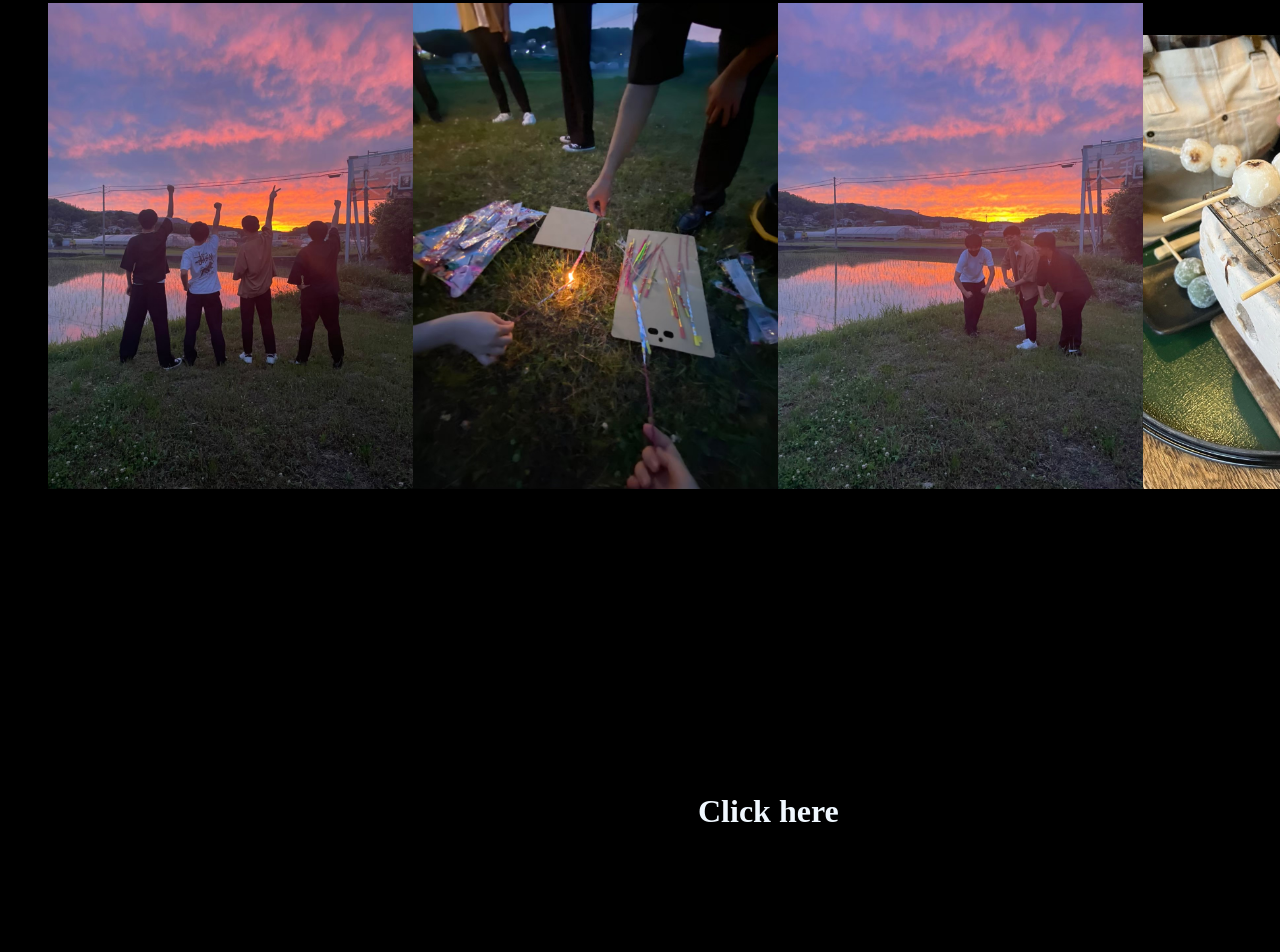
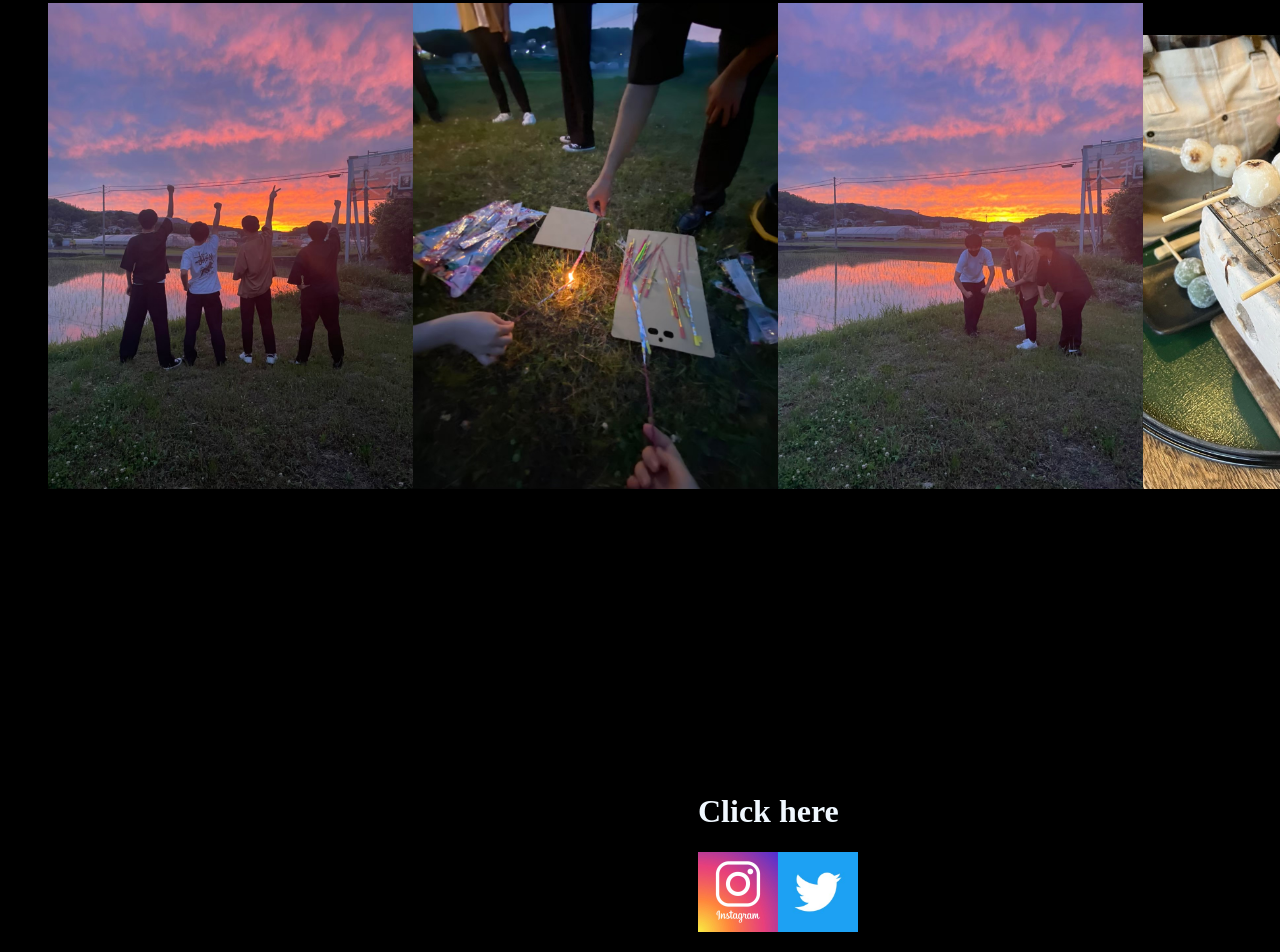
Before and after one commit to kenty99/kenty.repository.io, a plain HTML site: page index.html in a window 1280 px wide. Shown: the part 1719-2671 px from the top of the page. Before the commit the page ends 2605 px from the top, so only its background shows below. Drawn offline with Linux system fonts and the light colour scheme.

Commit message:
Update index.html

```diff
--- a/index.html
+++ b/index.html
@@ -51,12 +51,12 @@
         <h1>Click here</h1>
       <li>
           <a href="https://www.instagram.com/k_____en._ty/">
-           <img src="./pictures/instagram.jpg" alt="">
+           <img src="instagram.jpg" alt="">
           </a>
       </li>
       <li>
           <a href="https://twitter.com/nk__m_ty/">
-           <img src="./pictures/twitter.jpg" alt="">
+           <img src="twitter.jpg" alt="">
           </a>
       </li>
     </ul>
```
